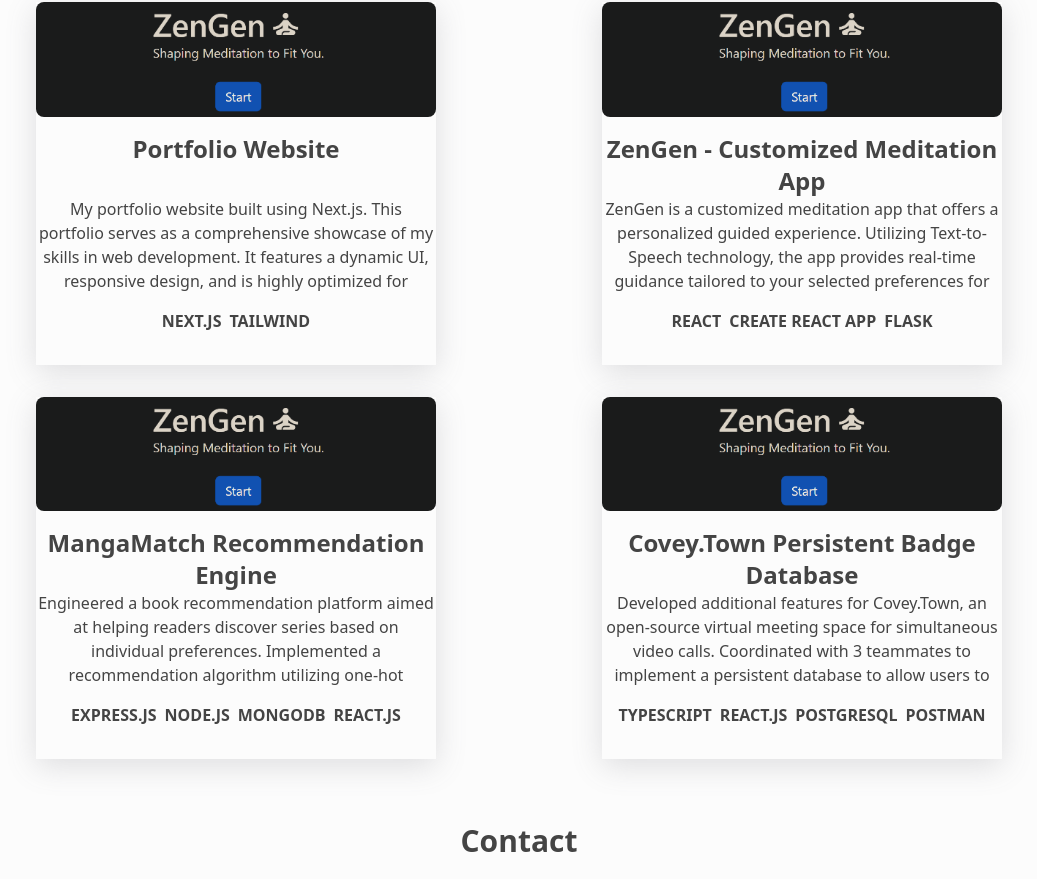
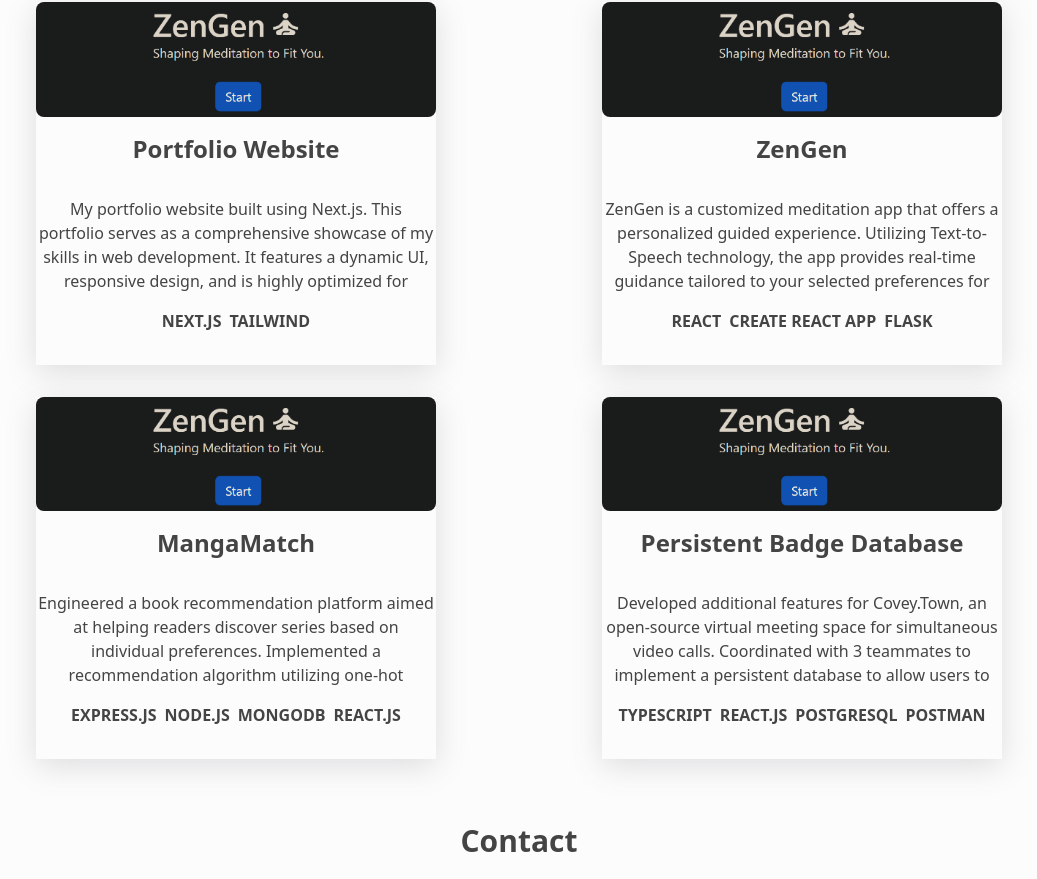
Before and after one commit to csiv23/portfolio, a Next.js app in the folder frontend/: page / in a window 1280 px wide. Shown: the part 1994-2873 px from the top of the page, without its empty margins (121-1158 px from the left). Built offline with nearby package versions, Linux system fonts and the light colour scheme.

Commit message:
Added links to projects

```diff
--- a/frontend/components/Projects.tsx
+++ b/frontend/components/Projects.tsx
@@ -22,31 +22,31 @@ const Projects: FC = () => {
         "My portfolio website built using Next.js. This portfolio serves as a comprehensive showcase of my skills in web development. It features a dynamic UI, responsive design, and is highly optimized for performance.",
       imageSrc: "/images/zengen.png",
       technologies: ["Next.js", "Tailwind"],
-      link: "https://github.com/yourusername/portfolio",
+      link: "https://github.com/csiv23/portfolio",
     },
     {
-      name: "ZenGen - Customized Meditation App",
+      name: "ZenGen",
       description:
         "ZenGen is a customized meditation app that offers a personalized guided experience. Utilizing Text-to-Speech technology, the app provides real-time guidance tailored to your selected preferences for length, focus, and method of meditation. The app is built using React on the frontend and Flask on the backend. It features dynamic content generation through ChatGPT, in-browser playback, and is designed for cross-platform compatibility.",
       imageSrc: "/images/zengen.png",
       technologies: ["React", "Create React App", "Flask"],
-      link: "https://github.com/yourusername/chat-app",
+      link: "https://github.com/csiv23/ZenGen",
     },
     {
-      name: "MangaMatch Recommendation Engine",
+      name: "MangaMatch",
       description:
         "Engineered a book recommendation platform aimed at helping readers discover series based on individual preferences. Implemented a recommendation algorithm utilizing one-hot encoding and cosine similarity for nuanced comparisons across book genres and themes. Designed an optimal batch processing mechanism, employing dynamic batch sizes for expedited computation and improved engine performance.",
       imageSrc: "/images/zengen.png", // Placeholder image source
       technologies: ["Express.js", "Node.js", "MongoDB", "React.js"],
-      link: "https://github.com/yourusername/mangamatch",
+      link: "https://github.com/csiv23/MangaMatch",
     },
     {
-      name: "Covey.Town Persistent Badge Database",
+      name: "Persistent Badge Database",
       description:
         "Developed additional features for Covey.Town, an open-source virtual meeting space for simultaneous video calls. Coordinated with 3 teammates to implement a persistent database to allow users to register and save a profile. Integrated a badge system to allow users to publicly display accomplishments to other players.",
       imageSrc: "/images/zengen.png", // Placeholder image source
       technologies: ["Typescript", "React.js", "PostgreSQL", "Postman"],
-      link: "https://github.com/yourusername/coveytown",
+      link: "https://github.com/neu-cs4530/spring-23-team-513",
     },
   ];
 
```
